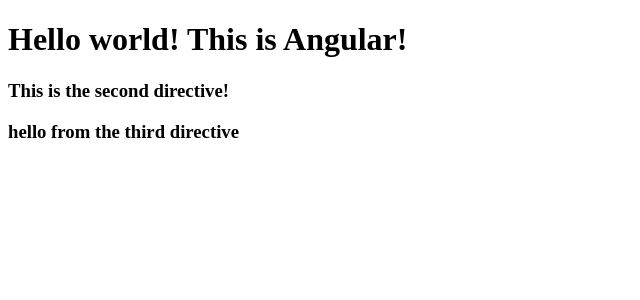
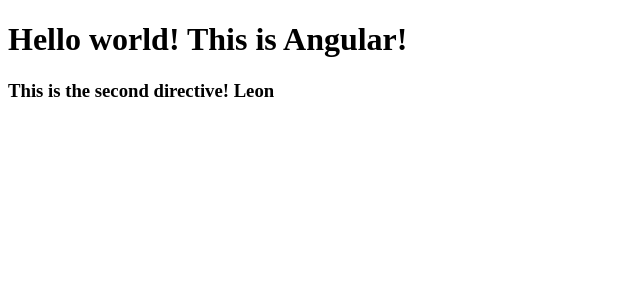
Before and after one commit to IceDragoon064/CW_02_Angular, an Angular app in the folder myapp/: page / in a window 1280 px wide. Shown: the top 300 px of the page, without its empty margins (0-640 px from the left). Built offline with nearby package versions, Linux system fonts and the light colour scheme.

Commit message:
Second directive passing input

```diff
--- a/myapp/src/app/app.component.ts
+++ b/myapp/src/app/app.component.ts
@@ -2,9 +2,10 @@
 
 @Component({
   selector: 'app-root',
-  template: '<h1>Hello world! {{title}}</h1> <app-second></app-second>',
+  template: '<h1>Hello world! {{title}}</h1> <app-second [firstName] = "author"></app-second>',
   styleUrls: ['./app.component.css']
 })
 export class AppComponent {
   title = 'This is Angular!';
+  public author = "Leon";
 }
--- a/myapp/src/app/directives/second/second.component.ts
+++ b/myapp/src/app/directives/second/second.component.ts
@@ -1,11 +1,13 @@
-import { Component, OnInit } from '@angular/core';
+import { Component, Input, OnInit } from '@angular/core';
 
 @Component({
   selector: 'app-second',
-  template: '<h3>This is the second directive!</h3><app-third></app-third>',
+  template: '<h3>This is the second directive! {{firstName}}</h3>',
   styleUrls: ['./second.component.css']
 })
 export class SecondComponent implements OnInit {
+  @Input()
+  firstName: string;
 
   constructor() { }
 
--- a/myapp/tsconfig.json
+++ b/myapp/tsconfig.json
@@ -5,7 +5,7 @@
     "baseUrl": "src",
     "outDir": "./dist/out-tsc",
     "forceConsistentCasingInFileNames": true,
-    "strict": true,
+    "strict": false,
     "noImplicitOverride": true,
     "noPropertyAccessFromIndexSignature": true,
     "noImplicitReturns": true,
@@ -27,6 +27,7 @@
     "enableI18nLegacyMessageIdFormat": false,
     "strictInjectionParameters": true,
     "strictInputAccessModifiers": true,
-    "strictTemplates": true
+    "strictTemplates": true,
+    "strictPropertyInitialization": false
   }
 }
```
